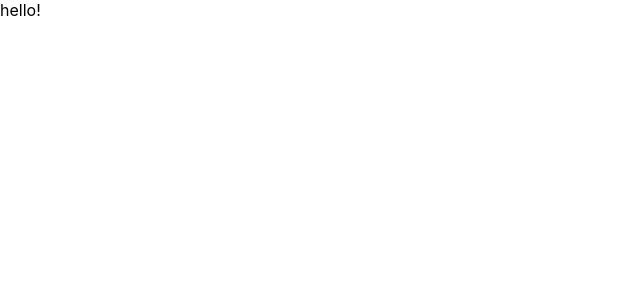
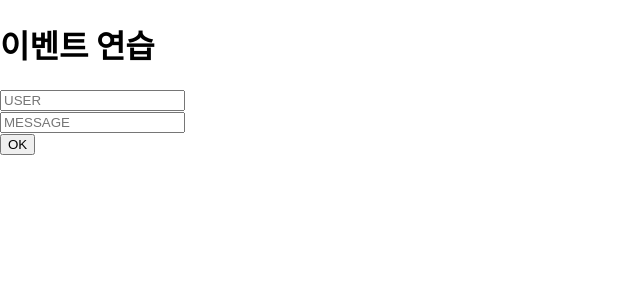
Before and after one commit to Do-iT-React-Study/week2, a React (Create React App) app: page / in a window 1280 px wide. Shown: the top 300 px of the page, without its empty margins (0-640 px from the left). Built offline with nearby package versions, Linux system fonts and the light colour scheme.

Commit message:
[minsik] 2주차 출석과제

```diff
--- a/src/App.js
+++ b/src/App.js
@@ -3,19 +3,33 @@ import "./App.css";
 import MyComponent from "./MyComponent";
 import Counter from "./Counter";
 import Say from "./Say";
+import EventPrac from "./EventPrac";
 
 function App() {
-  return <div>hello!</div>;
+  return (
+  // <div>
+  //   <MyComponent name = "min">REACT</MyComponent>
+  // </div>
+  //<div>
+  //  <Counter/>
+  //</div>
+  //  <div>
+  //    <Say/>
+  //  </div>
+    <div>
+      <EventPrac/>
+    </div>
+
+  ); // REACT str은 props의 children tag로 가져올 수 있음
 }
 
 export default App;
 
 //class형
-/*
-class App extends Component {
-  render() {
-    const name = "react";
-    return <div>{name}</div>;
-  }
-}
-*/
+
+// class App extends Component {
+//   render() {
+//     const name = "react";
+//     return <div>{name}</div>;
+//   }
+// }
--- a/src/Counter.js
+++ b/src/Counter.js
@@ -9,7 +9,7 @@ class Counter extends Component {
     //state의 초깃값 설정
     this.state = {
       number: 0,
-      //fixedNumber: 0,
+      fixedNumber: 0,
     };
   }
 
@@ -18,17 +18,17 @@ class Counter extends Component {
 
   render() {
     //state를 조회할 때는 this.state로 조회
-    const { number } = this.state;
+    const { number, fixedNumber } = this.state;
     return (
       <div>
         <h1>{number}</h1>
-        <h2>바뀌지 않는 값 : </h2>
+        <h2>바뀌지 않는 값 : {fixedNumber} </h2>
         <button
           onClick={() => {
             this.setState({ number: number + 1 });
           }}
         >
-          +1
+          add 1
         </button>
       </div>
     );
--- a/src/EventPrac.js
+++ b/src/EventPrac.js
@@ -1,12 +1,44 @@
-import React from "react";
+import React, { useState } from "react";
 
 const EventPrac = () => {
+
+  const [username, setUsername] = useState()
+  const [message,setMessage] = useState()
+
+  const onChangeUsername = (e) => {
+    setUsername(e.target.value);
+  };
+
+  const onChangeMessage = (e) => {
+    setMessage(e.target.value);
+  };
+
+  const onClick = () =>{
+
+    alert(username + " " + message);
+    setMessage("");
+    setUsername("");
+
+  };
+
+  const pressEnter = (e) => {
+    if(e.key == "enter"){
+      onClick();
+    }
+
+  };
+
+
   return (
     <div>
       <h1>이벤트 연습</h1>
       {/* input 연습 - type, name, placeholder, value, onChange, onKeyPress*/}
-
+      <input name="username" placeholder="USER" value={username} onChange={onChangeUsername} />
+      <br/>
+      <input name="message" placeholder="MESSAGE" value={message} onChange={onChangeMessage} onKeyPress={pressEnter}/>
+      <br/>
       {/* button */}
+      <button onClick={onClick}>OK</button>
     </div>
   );
 };
--- a/src/MyComponent.js
+++ b/src/MyComponent.js
@@ -1,8 +1,22 @@
 import React from "react";
+import PropTypes from "prop-types";
 
 //컴포넌트 생성
-const MyComponent = () => {
-  return <div>My First Component</div>;
+const MyComponent = (/*props*/{children, name}) => { // props는 컴포넌트 간 값 전달 매개변수
+
+  //const {children, name} = props;
+
+  return (
+    <div>
+      My First Component
+      <h1>{name}</h1>
+      <h3>children: {children}</h3>
+    </div>
+  );
+};
+
+const My = () => {
+
 };
 
 //1. props 렌더링
@@ -12,4 +26,9 @@ MyComponent.defaultProps = {
   name: "기본 이름",
 };
 
+ MyComponent.propTypes = {
+   name: PropTypes.string,
+ };
+
+//export default My;
 export default MyComponent;
--- a/src/Say.js
+++ b/src/Say.js
@@ -1,18 +1,32 @@
 import React, { useState } from "react";
 
 const Say = () => {
-  const [message, setMessage] = useState("");
+  const [m, setM] = useState(""); // 2번째 인자는 set함수
 
   const onClickEnter = () => {
     //Hello
+    setM("H i");
   };
+
   const onClickLeave = () => {
     //See you
+    setM("B y e");
   };
 
   const [color, setColor] = useState("black");
 
-  return <div>hello</div>;
+  return (
+  <div>
+    <button onClick={onClickEnter}>hi</button>
+    <button onClick={onClickLeave}>bye</button>
+    <h1 style={{color:color}}>{m}</h1>
+
+    <button style={{color:"red"}} onClick={()=> setColor("red")}>R</button>
+    <button style={{color:"green"}} onClick={()=> setColor("green")}>G</button>
+    <button style={{color:"blue"}} onClick={()=> setColor("blue")}>R</button>
+
+  </div>
+  );
 };
 
 export default Say;
```
Also changed, not shown: 2 other files (tests, documents, lock files or other folders).
